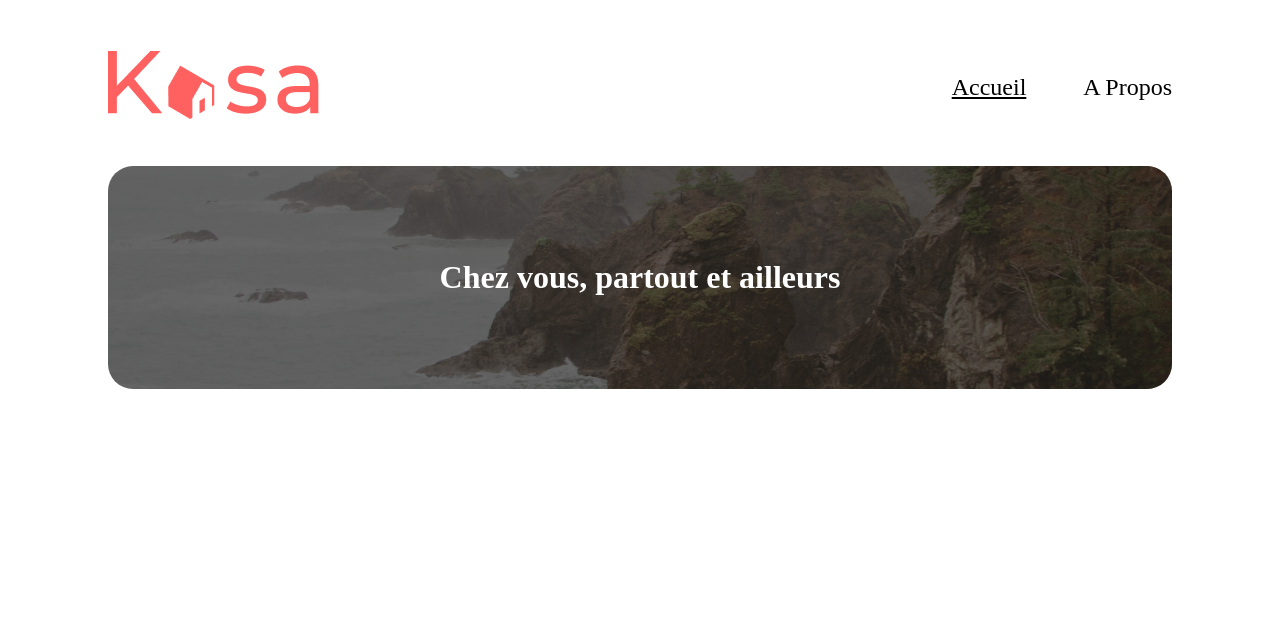
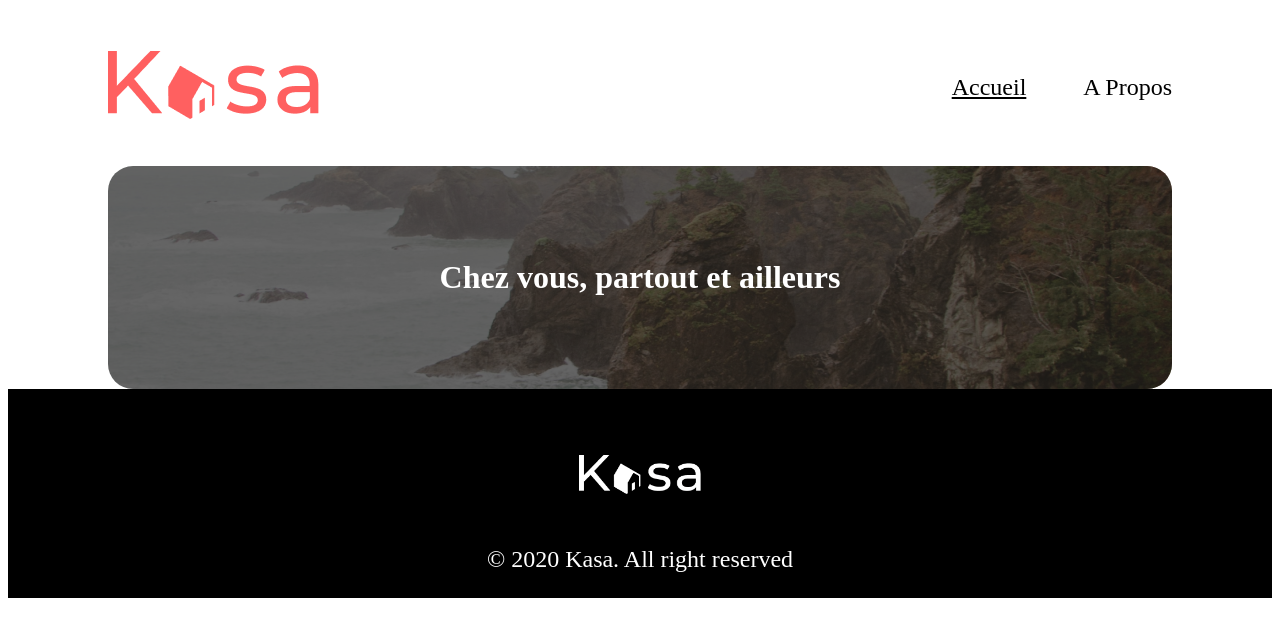
Before and after one commit to Gaby-code42/kasa, a React (Create React App) app in the folder kasa/: page / in a window 1280 px wide. Shown: the top 636 px of the page. Built offline with nearby package versions, Linux system fonts and the light colour scheme.

Commit message:
footer fini

```diff
--- /dev/null
+++ b/kasa/src/components/Footer/index.jsx
@@ -0,0 +1,16 @@
+import LOGO from '../../Assets/LOGO.png'
+import './style.scss'
+
+function Footer(){
+    return(
+    <div>
+        <div className='Container__Footer'>
+            <img className='Container__Footer__Logo' src={LOGO} alt='Logo footer'/>
+            <span className='Container__Footer__Content'>© 2020 Kasa. All right reserved</span>
+        </div>
+    </div>
+    )
+}
+
+
+export default Footer
--- /dev/null
+++ b/kasa/src/components/Footer/style.scss
@@ -0,0 +1,23 @@
+.Container__Footer{
+    background-color: black;
+    display: flex;
+    justify-content: center;
+    align-items: center;
+    flex-direction: column;
+
+
+
+    &__Logo{
+        padding-top:66px;
+        width: 122px;
+        filter: brightness(3);
+    }
+
+    &__Content{
+        padding-top: 52px;
+        padding-bottom: 25px;
+        color: white;
+        font-size: 24px;
+
+    }
+}
--- a/kasa/src/components/Header/index.jsx
+++ b/kasa/src/components/Header/index.jsx
@@ -7,7 +7,7 @@ function Header (){
     return(
         <div className='NavContainer'>
         <Link to="/">
-        <img className='NavContainer__logo' src={LOGO} alt='Logo accueil link'/>
+        <img className='NavContainer__Logo' src={LOGO} alt='Logo accueil link'/>
         </Link>
         <div>
             <Link to='/' className={`NavContainer__Link ${location.pathname === '/' ? 'active-link' : ''}`}>
--- a/kasa/src/index.jsx
+++ b/kasa/src/index.jsx
@@ -6,6 +6,7 @@ import Error from './components/Error'
 import HousingDetails from './pages/HousingDetails'
 import About from './pages/About'
 import Header from './components/Header'
+import Footer from './components/Footer'
 
 
 //import Footer from './components/Footer'
@@ -23,6 +24,7 @@ root.render(
             <Route path="/about" element={<About />}/>
             <Route path="*" element={<Error />} />
           </Routes>
+          <Footer/>
     </Router>
   </React.StrictMode>
 
```
